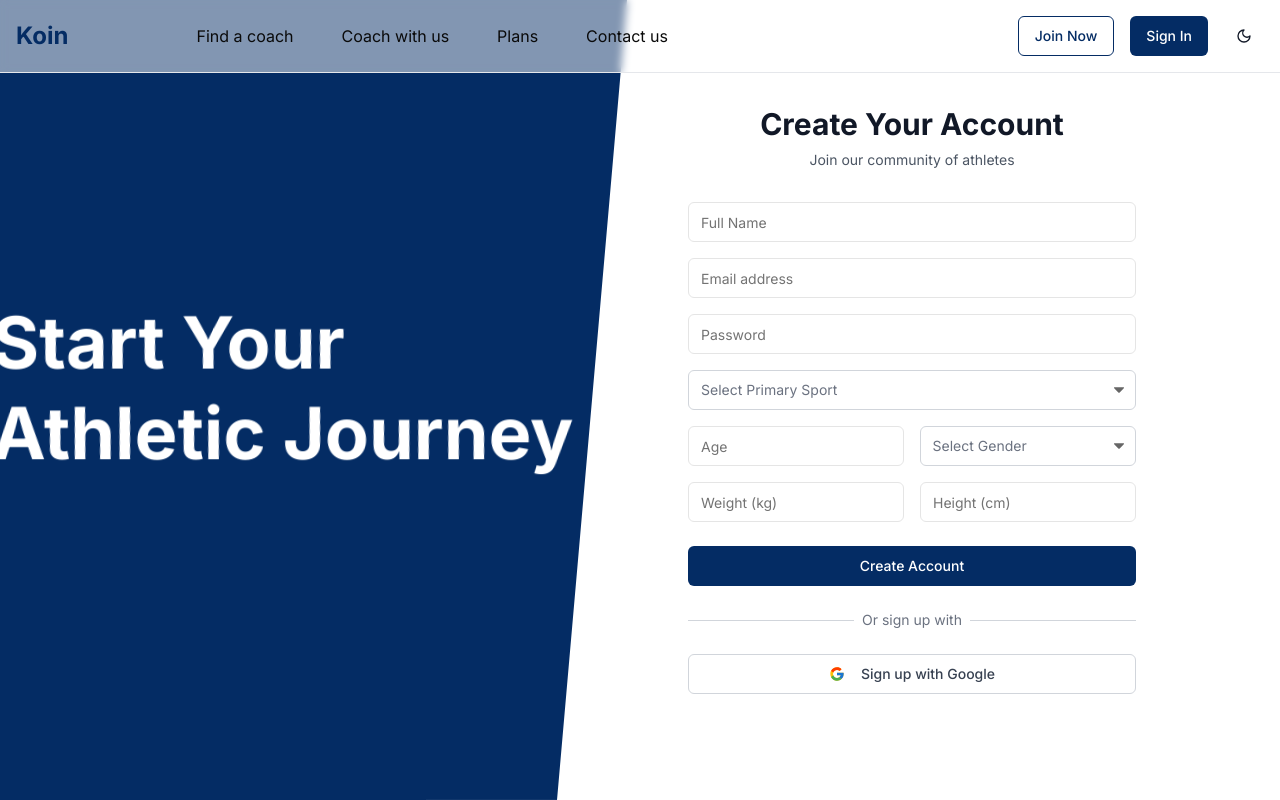
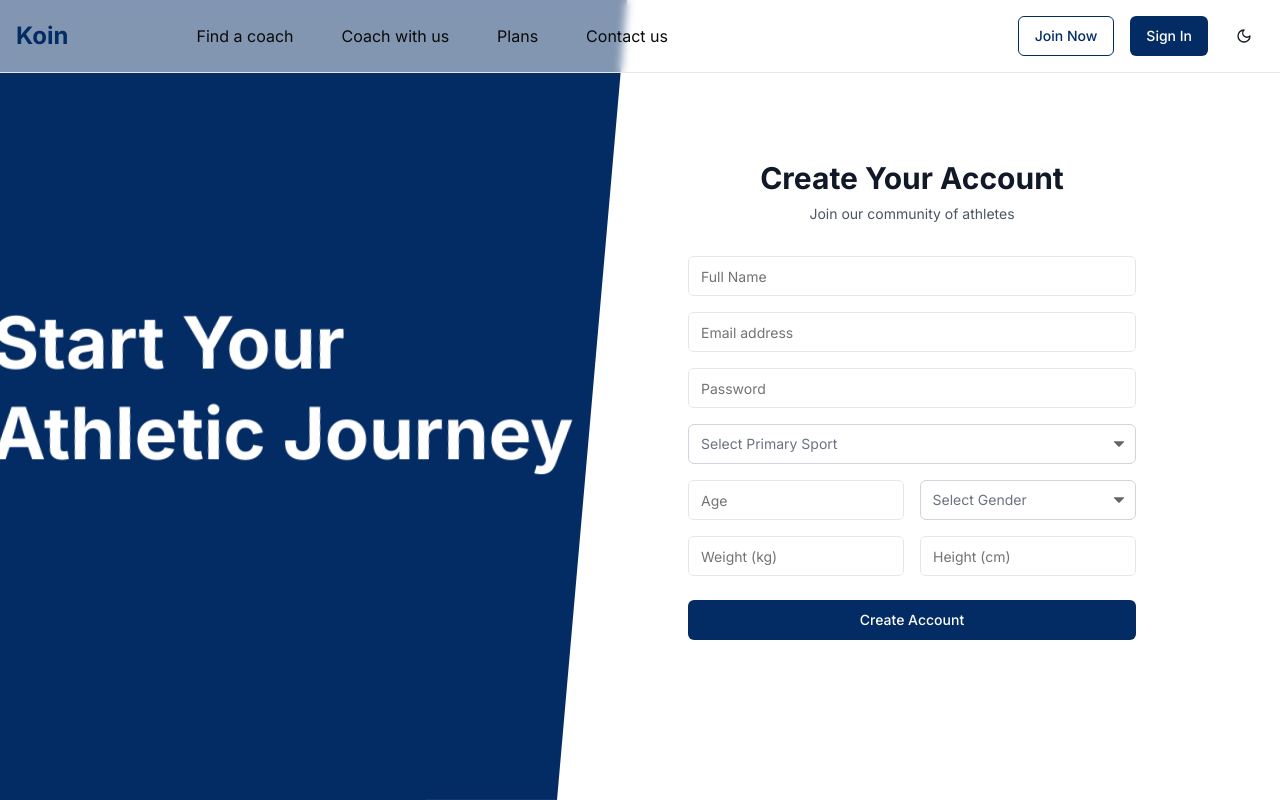
Before and after one commit to Khaalid-oh/koin, a Next.js app: page /athlete-signup in a window 1280 px wide. Built offline with nearby package versions, Linux system fonts and the light colour scheme; no server answers.

Commit message:
feat: upddate

```diff
--- a/app/athlete-signup/page.tsx
+++ b/app/athlete-signup/page.tsx
@@ -234,7 +234,7 @@
               Create Account
             </Button>
 
-            <div className="relative my-4">
+            {/* <div className="relative my-4">
               <div className="absolute inset-0 flex items-center">
                 <div
                   className={`w-full border-t ${
@@ -287,7 +287,7 @@
                 />
               </svg>
               <span>Sign up with Google</span>
-            </Button>
+            </Button> */}
           </form>
         </div>
       </div>
```
